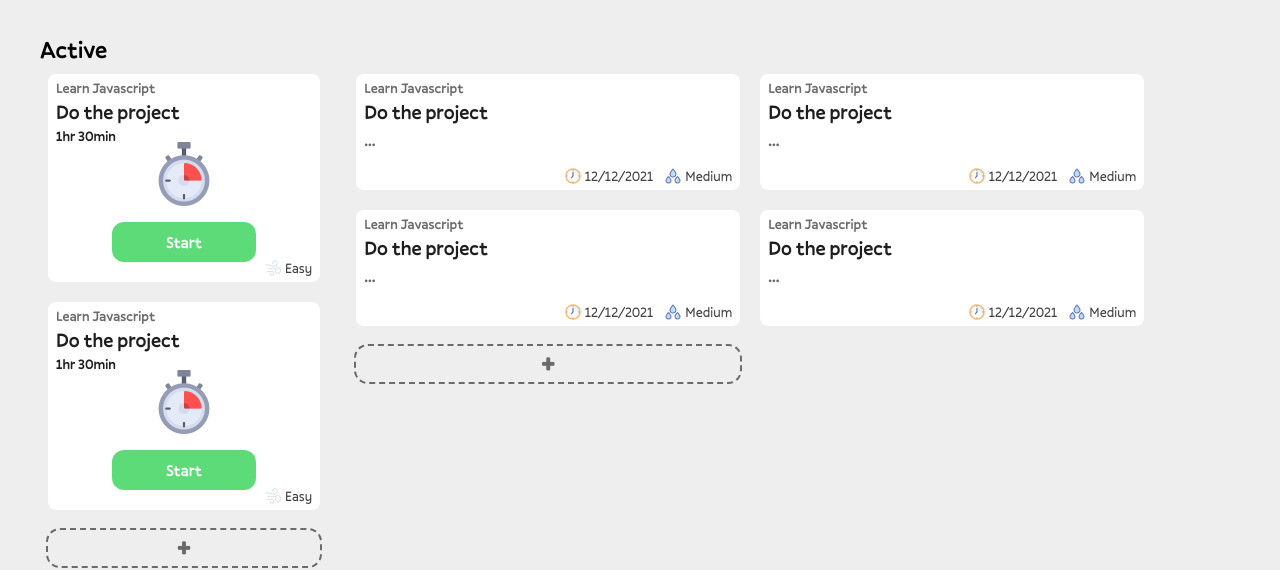
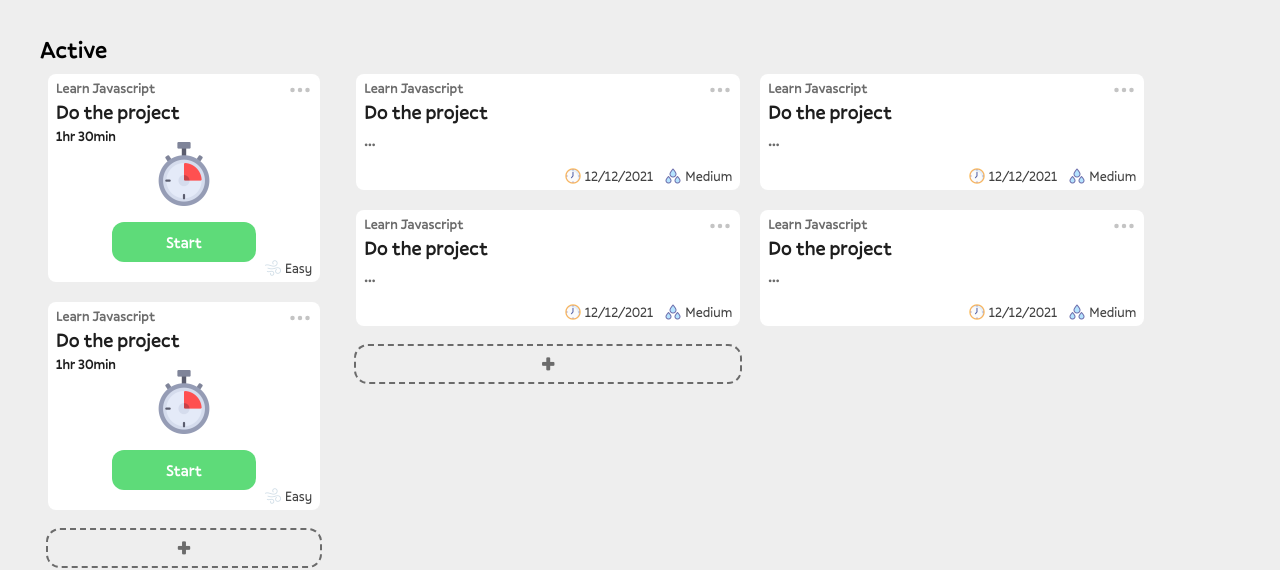
Before and after one commit to steezydev/DofTrack, a React (Vite) app: page /goal/1 in a window 1280 px wide. Shown: the part 152-722 px from the top of the page. Built offline with nearby package versions, Linux system fonts and the light colour scheme; what @ebay/nice-modal-react would draw is missing.

Commit message:
Action Menu

```diff
--- /dev/null
+++ b/src/components/ActionMenu/ActionMenu.tsx
@@ -0,0 +1,54 @@
+import { useEffect, useRef, useState } from "react";
+
+//Components
+import IconTools from "../Icons/IconTools";
+
+export default function ActionMenu() {
+  const ref = useRef<any>();
+
+  const [expanded, setExpanded] = useState(false);
+  const [isFirstRender, setIsFirstRender] = useState(true)
+
+  const handleClick = () => {
+    setIsFirstRender(false)
+    setExpanded((prev) => !prev);
+  };
+
+  useEffect(() => {
+    const checkIfClickedOutside = (e: any) => {
+      if (expanded && ref.current && !ref.current.contains(e.target)) {
+        setExpanded(false);
+      }
+    };
+
+    document.addEventListener("mousedown", checkIfClickedOutside);
+
+    return () => {
+      document.removeEventListener("mousedown", checkIfClickedOutside);
+    };
+  }, [expanded]);
+
+  return (
+    <div
+      ref={ref}
+      className="absolute right-0 -top-1 text-grey-func flex flex-col px-2 items-end"
+    >
+      <div className="py-2 cursor-pointer " onClick={handleClick}>
+        <IconTools />
+      </div>
+      <div
+        className={`${
+          expanded ? "scale-up-tr" : "scale-out-tr"
+        } ${isFirstRender ? "hidden" : ""} arrowBox flex flex-col bg-white py-2 px-1 absolute top-10`}
+      >
+        <span className="arrow-up"></span>
+        <span className="hover:bg-[#f5f5f5] rounded-md px-1 text-grey-light cursor-pointer select-none">
+          Edit
+        </span>
+        <span className="hover:bg-[#f5f5f5] rounded-md px-1 text-grey-light cursor-pointer select-none">
+          Archive
+        </span>
+      </div>
+    </div>
+  );
+}
--- a/src/components/Activity/Activity.tsx
+++ b/src/components/Activity/Activity.tsx
@@ -1,9 +1,14 @@
+import { useEffect, useState } from "react";
+
+//Components
 import DifficultyBadge from "../DifficultyBadge/DifficultyBadge";
 import ButtonStart from "../Buttons/Button";
-import { Difficulties } from "../../types/TypesDifficulties";
-import { useEffect, useState } from "react";
 import Timer from "./Timer";
 import Placeholder from "./Placeholder";
+import ActionMenu from "../ActionMenu/ActionMenu";
+
+//Types
+import { Difficulties } from "../../types/TypesDifficulties";
 
 interface IProps {
   id: string;
@@ -40,7 +45,8 @@ export default function Activity({
   };
 
   return (
-    <div className="container rounded-lg max-w-sm bg-white pt-1 select-none">
+    <div className="container rounded-lg max-w-sm bg-white pt-1 select-none relative">
+      <ActionMenu />
       <div className="px-2 pb-1">
         <div className="flex flex-col">
           <span className="text-grey-darker font-medium text-sm">
--- /dev/null
+++ b/src/components/Icons/IconTools.tsx
@@ -0,0 +1,14 @@
+export default function IconTools() {
+  return (
+    <svg
+      xmlns="http://www.w3.org/2000/svg"
+      width="24"
+      height="24"
+      fill="currentColor"
+      className="bi bi-three-dots"
+      viewBox="0 0 16 16"
+    >
+      <path d="M3 9.5a1.5 1.5 0 1 1 0-3 1.5 1.5 0 0 1 0 3zm5 0a1.5 1.5 0 1 1 0-3 1.5 1.5 0 0 1 0 3zm5 0a1.5 1.5 0 1 1 0-3 1.5 1.5 0 0 1 0 3z" />
+    </svg>
+  );
+}
--- a/src/components/Modals/ModalTaskFull.tsx
+++ b/src/components/Modals/ModalTaskFull.tsx
@@ -2,22 +2,31 @@ import NiceModal, { useModal } from "@ebay/nice-modal-react";
 import { useEffect, useState } from "react";
 
 //Constants
-import {DIFF_EASY, DIFF_HARD, DIFF_MEDIUM, DIFF_PICKER} from '../../constants/ConstantsDifficulties'
+import {
+  DIFF_EASY,
+  DIFF_HARD,
+  DIFF_MEDIUM,
+  DIFF_PICKER,
+} from "../../constants/ConstantsDifficulties";
 
 //Components
 import Deadline from "../Deadline/Deadline";
 import DifficultyBadge from "../DifficultyBadge/DifficultyBadge";
 import ButtonComplete from "../Buttons/ButtonComplete";
+import ActionMenu from "../ActionMenu/ActionMenu";
 
 //Types
 import { TaskData } from "../../types/TypesTask";
+
+//Helpers
+import { dateToString } from "../../helpers/time";
 
 //! Mock data
 const data: TaskData = {
   title: "Watch a youtube video",
   goalTitle: "Learn Javascript",
   text: "Watch video",
-  deadline: "10/11/2021",
+  deadline: new Date(),
   difficulty: "HARD",
   isActive: true,
 };
@@ -39,8 +48,8 @@ export default NiceModal.create(({ taskId }) => {
   const handleComplete = () => {
     //TODO: Save to the database
 
-    console.log(taskId)
-  }
+    console.log(taskId);
+  };
 
   return (
     <div
@@ -52,6 +61,7 @@ export default NiceModal.create(({ taskId }) => {
       ></div>
       {!isBusy && (
         <div className="w-full max-w-lg p-1 px-2 relative mx-auto my-auto rounded-lg shadow-lg bg-white animate-fade-in-up">
+          <ActionMenu/>
           <div className="flex flex-col mb-1">
             <span className="text-grey-darker font-medium text-sm">
               {taskData.goalTitle}
@@ -61,14 +71,14 @@ export default NiceModal.create(({ taskId }) => {
             </span>
           </div>
           <div className="flex row gap-2">
-            <Deadline time={taskData.deadline} />
+            <Deadline time={dateToString(taskData.deadline)} />
             <DifficultyBadge difficulty={taskData.difficulty} />
           </div>
           <div className="text-lg mt-5 text-black">
             <p className="mb-3">{taskData.text}</p>
           </div>
           <div className="mt-20 mb-1 grid place-items-end">
-            <ButtonComplete action={handleComplete}/>
+            <ButtonComplete action={handleComplete} />
           </div>
         </div>
       )}
--- a/src/components/Tasks/TaskActive.tsx
+++ b/src/components/Tasks/TaskActive.tsx
@@ -1,7 +1,12 @@
+import NiceModal from "@ebay/nice-modal-react";
+
+//Components
 import Deadline from "../Deadline/Deadline";
 import DifficultyBadge from "../DifficultyBadge/DifficultyBadge";
+import ActionMenu from "../ActionMenu/ActionMenu";
+
+//Types
 import { Difficulties } from "../../types/TypesDifficulties";
-import NiceModal from '@ebay/nice-modal-react';
 
 interface IProps {
   id: string;
@@ -18,26 +23,29 @@ export default function TaskActive({
   goalTitle,
   isMore,
   deadline,
-  difficulty
+  difficulty,
 }: IProps) {
   const showModal = () => {
-    NiceModal.show('TaskFullModal', { taskId: '123' })
+    NiceModal.show("TaskFullModal", { taskId: "123" });
   };
 
   return (
-    <div className="container rounded-lg max-w-sm bg-white pt-1" onClick={showModal}>
-      <div className="px-2 pb-1">
+    <div
+      className="container rounded-lg max-w-sm bg-white pt-1 relative"
+    >
+      <ActionMenu />
+      <div className="px-2 pb-1" onClick={showModal}>
         <div className="flex flex-col mb-3">
           <span className="text-grey-darker font-medium text-sm">
             {goalTitle}
           </span>
-          <span className="font-medium text-black text-xl">
-            {title}
-          </span>
-          {isMore && <span className="font-medium text-grey-darker text-lg">...</span>}
+          <span className="font-medium text-black text-xl">{title}</span>
+          {isMore && (
+            <span className="font-medium text-grey-darker text-lg">...</span>
+          )}
         </div>
         <div className="flex row gap-3 justify-end flex-wrap">
-          <Deadline time={deadline}/>
+          <Deadline time={deadline} />
           <DifficultyBadge difficulty={difficulty} />
         </div>
       </div>
--- a/src/index.css
+++ b/src/index.css
@@ -1,48 +1,45 @@
 @font-face {
-  font-family: 'Pally-Variable';
-  src: url('/fonts/Pally-Variable.woff2') format('woff2'),
-       url('/fonts/Pally-Variable.woff') format('woff'),
-       url('/fonts/Pally-Variable.ttf') format('truetype');
+  font-family: "Pally-Variable";
+  src: url("/fonts/Pally-Variable.woff2") format("woff2"),
+    url("/fonts/Pally-Variable.woff") format("woff"),
+    url("/fonts/Pally-Variable.ttf") format("truetype");
   font-weight: 400 700;
   font-display: swap;
   font-style: normal;
 }
 
-
 @font-face {
-  font-family: 'Pally-Regular';
-  src: url('/fonts/Pally-Regular.woff2') format('woff2'),
-       url('/fonts/Pally-Regular.woff') format('woff'),
-       url('/fonts/Pally-Regular.ttf') format('truetype');
+  font-family: "Pally-Regular";
+  src: url("/fonts/Pally-Regular.woff2") format("woff2"),
+    url("/fonts/Pally-Regular.woff") format("woff"),
+    url("/fonts/Pally-Regular.ttf") format("truetype");
   font-weight: 400;
   font-display: swap;
   font-style: normal;
 }
 
-
 @font-face {
-  font-family: 'Pally-Medium';
-  src: url('/fonts/Pally-Medium.woff2') format('woff2'),
-       url('/fonts/Pally-Medium.woff') format('woff'),
-       url('/fonts/Pally-Medium.ttf') format('truetype');
+  font-family: "Pally-Medium";
+  src: url("/fonts/Pally-Medium.woff2") format("woff2"),
+    url("/fonts/Pally-Medium.woff") format("woff"),
+    url("/fonts/Pally-Medium.ttf") format("truetype");
   font-weight: 500;
   font-display: swap;
   font-style: normal;
 }
 
-
 @font-face {
-  font-family: 'Pally-Bold';
-  src: url('/fonts/Pally-Bold.woff2') format('woff2'),
-       url('/fonts/Pally-Bold.woff') format('woff'),
-       url('/fonts/Pally-Bold.ttf') format('truetype');
+  font-family: "Pally-Bold";
+  src: url("/fonts/Pally-Bold.woff2") format("woff2"),
+    url("/fonts/Pally-Bold.woff") format("woff"),
+    url("/fonts/Pally-Bold.ttf") format("truetype");
   font-weight: 700;
   font-display: swap;
   font-style: normal;
 }
 
 body {
-  background-color: #EEEEEE
+  background-color: #eeeeee;
 }
 
 .customScroll::-webkit-scrollbar {
@@ -63,9 +60,81 @@ body {
   grid-template-columns: auto auto auto;
 }
 
+.animation-grow {
+  transition: all 0.2s ease-in-out;
+}
+.animation-grow:hover {
+  transform: scale(1.1);
+}
 
-.animation-grow { transition: all .2s ease-in-out; }
-.animation-grow:hover { transform: scale(1.1); }
+/* ----------------------------------------------
+ * Generated by Animista on 2021-12-28 18:15:47
+ * Licensed under FreeBSD License.
+ * See http://animista.net/license for more info.
+ * w: http://animista.net, t: @cssanimista
+ * ---------------------------------------------- */
+
+.scale-up-tr {
+  animation: scale-up-tr 0.2s ease-out both;
+}
+.scale-out-tr {
+  animation: scale-out-tr 0.2s cubic-bezier(0.55, 0.085, 0.68, 0.53) both;
+}
+
+@keyframes scale-up-tr {
+  0% {
+    transform: scale(0.5);
+    transform-origin: 100% 0;
+  }
+  100% {
+    transform: scale(1);
+    transform-origin: 100% 0;
+  }
+}
+
+@keyframes scale-out-tr {
+  0% {
+    transform: scale(1);
+    transform-origin: 100% 0;
+    opacity: 1;
+  }
+  100% {
+    transform: scale(0);
+    transform-origin: 100% 0;
+    opacity: 1;
+  }
+}
+
+.arrowBox {
+  border: #c4c4c4 2px solid;
+  border-radius: 5px;
+  position: relative;
+  background: #fff;
+}
+.arrowBox:before,
+.arrowBox::after {
+  content: "";
+  display: block;
+  position: absolute;
+  border-style: solid;
+  border-width: 0 10px 10px 10px;
+  right: 7px;
+}
+.arrowBox::before {
+  border-color: #c4c4c4 transparent;
+  top: -10px;
+  right: 7px;
+}
+.arrowBox::after {
+  content: "";
+  display: block;
+  position: absolute;
+  border-style: solid;
+  border-color: #fff transparent;
+  border-radius: 3px;
+  border-width: 0 10px 10px 10px;
+  top: -7px;
+}
 
 @tailwind base;
 @tailwind components;
--- a/tailwind.config.js
+++ b/tailwind.config.js
@@ -6,6 +6,7 @@ module.exports = {
       'white': '#FFFFFF',
       'back': '#EEEEEE',
       'black': '#1E1E1E',
+      'grey-func': "#C4C4C4",
       'grey-lighter': '#ebebeb',
       'grey-light': '#898989',
       'grey-darker': '#6B6B6B',
```
Lines whose indentation alone changed are shown as unchanged.
